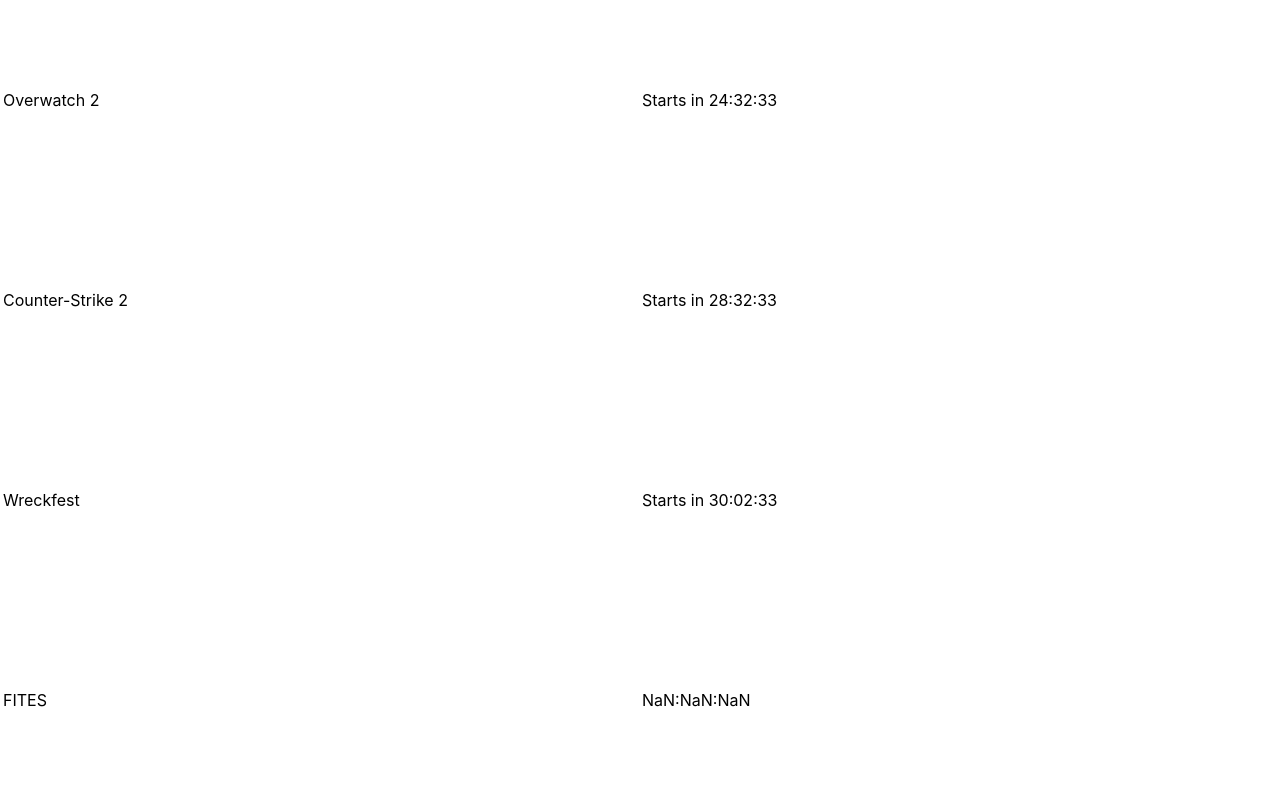
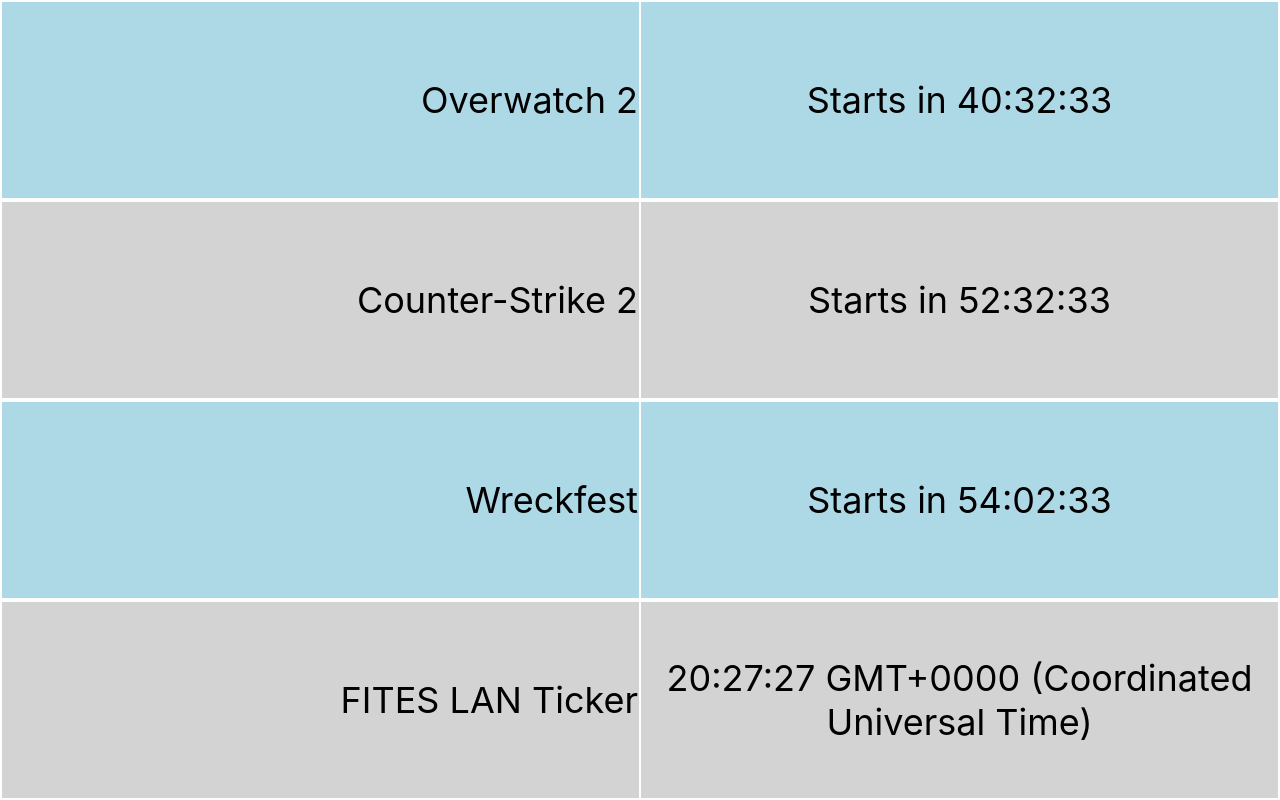
Before and after one commit to MikeLowrie/fitesticker, a React (Create React App) app: page / in a window 1280 px wide. Built offline with nearby package versions, Linux system fonts and the light colour scheme.

Commit message:
End date and formatting added.

```diff
--- a/src/MainTable.js
+++ b/src/MainTable.js
@@ -10,18 +10,23 @@
     }, 1000);
 
     const fetchGames = async () => {
+      /* UTC times are four hours ahead of EST (double check, might be 5 depending on daylight savings) */
       const data = [{
         name: "Overwatch 2",
-        startTime: new Date("2024-04-17T21:00:00Z")
+        startTime: new Date("2024-04-18T13:00:00Z"),
+        endTime: new Date("2024-04-18T15:00:00Z")
       }, {
         name: "Counter-Strike 2",
-        startTime: new Date("2024-04-18T01:00:00Z")
+        startTime: new Date("2024-04-19T01:00:00Z"),
+        endTime: new Date("2024-04-19T02:00:00Z")
       }, {
         name: "Wreckfest",
-        startTime: new Date("2024-04-18T02:30:00Z")
+        startTime: new Date("2024-04-19T02:30:00Z"),
+        endTime: new Date("2024-04-19T03:30:00Z")
       }, {
         name: "End of Event",
-        startTime: new Date("2024-04-18T06:00:00Z")
+        startTime: new Date("2024-04-19T06:00:00Z"),
+        endTime: new Date("2024-04-19T07:00:00Z")
       }];
       setGames(data);
     };
@@ -33,16 +38,16 @@
     };
   }, []);
   const sortedGames = games.sort((a, b) => a.startTime - b.startTime);
-  const nextGames = sortedGames.filter(game => game.startTime> now); //TODO: Make this have a buffer for stating a live tournament
+  const nextGames = sortedGames.filter(game => game.endTime > now); //TODO: Make this have a buffer for stating a live tournament
 
   return (
     <div style={{ display: 'flex', flexDirection: 'column', height: '100vh' }}>
       <div style={{ flex: '25%' }}>
         <table style={{ width: '100%', height: '100%' }}>
           <tbody>
-            <tr>
-              <td style={{ width: '50%' }}>{nextGames[0] ? nextGames[0].name : ''}</td>
-              <td style={{ width: '50%' }}>
+            <tr style={{ background: 'lightblue' }}>
+              <td style={{ width: '50%', textAlign: 'right', fontSize: '36px' }}>{nextGames[0] ? nextGames[0].name : ''}</td>
+              <td style={{ width: '50%', textAlign: 'center', fontSize: '36px' }}>
                 {nextGames[0] ? `${getGameInfo(nextGames[0])}` : ''}
               </td>
             </tr>
@@ -52,9 +57,9 @@
       <div style={{ flex: '25%' }}>
         <table style={{ width: '100%', height: '100%' }}>
           <tbody>
-            <tr>
-              <td style={{ width: '50%' }}>{nextGames[1] ? nextGames[1].name : ''}</td>
-              <td style={{ width: '50%' }}>
+            <tr style={{ background: 'lightgray' }}>
+              <td style={{ width: '50%', textAlign: 'right', fontSize: '36px'  }}>{nextGames[1] ? nextGames[1].name : ''}</td>
+              <td style={{ width: '50%', textAlign: 'center', fontSize: '36px' }}>
                 {nextGames[1] ? `${getGameInfo(nextGames[1])}` : ''}
               </td>
             </tr>
@@ -64,9 +69,9 @@
       <div style={{ flex: '25%' }}>
         <table style={{ width: '100%', height: '100%' }}>
           <tbody>
-            <tr>
-              <td style={{ width: '50%' }}>{nextGames[2] ? nextGames[2].name : ''}</td>
-              <td style={{ width: '50%' }}>
+            <tr style={{ background: 'lightblue' }}>
+              <td style={{ width: '50%', textAlign: 'right', fontSize: '36px'  }}>{nextGames[2] ? nextGames[2].name : ''}</td>
+              <td style={{ width: '50%', textAlign: 'center', fontSize: '36px' }}>
                 {nextGames[2] ? `${getGameInfo(nextGames[2])}` : ''}
               </td>
             </tr>
@@ -76,9 +81,9 @@
       <div style={{ flex: '25%' }}>
         <table style={{ width: '100%', height: '100%' }}>
           <tbody>
-            <tr>
-              <td style={{ width: '50%' }}>FITES</td>
-              <td style={{ width: '50%' }}>{formatTime(now)}</td>
+            <tr style={{ background: 'lightgray' }}>
+              <td style={{ width: '50%', textAlign: 'right', fontSize: '36px'  }}>FITES LAN Ticker</td>
+              <td style={{ width: '50%', textAlign: 'center', fontSize: '36px' }}>{`${now.toTimeString()}`}</td>
             </tr>
           </tbody>
         </table>
```
